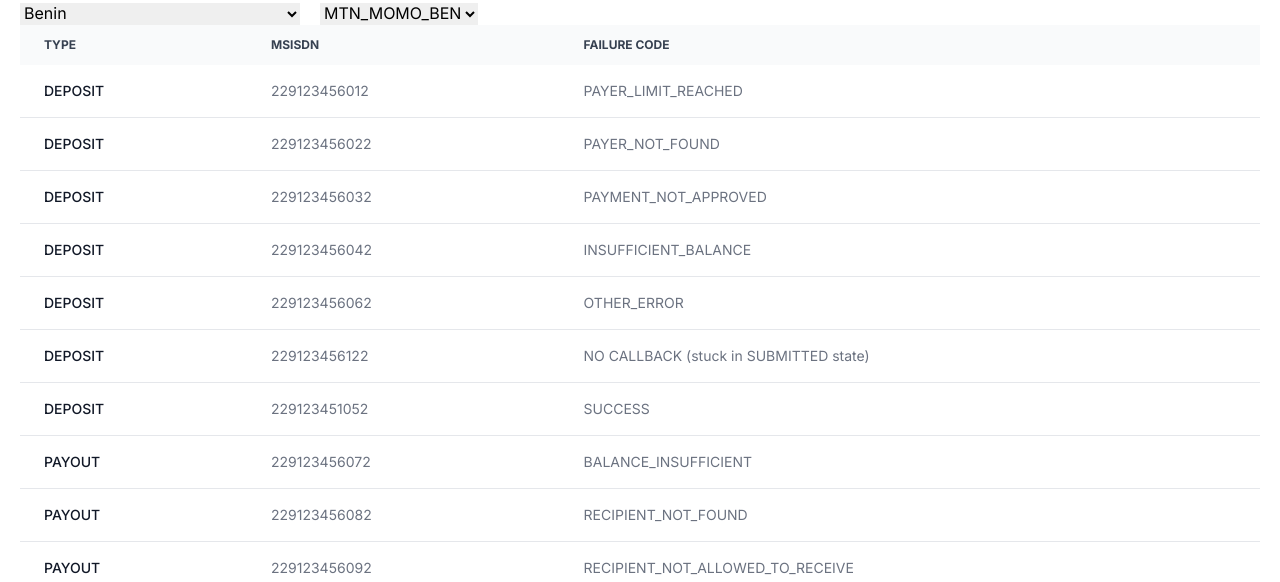
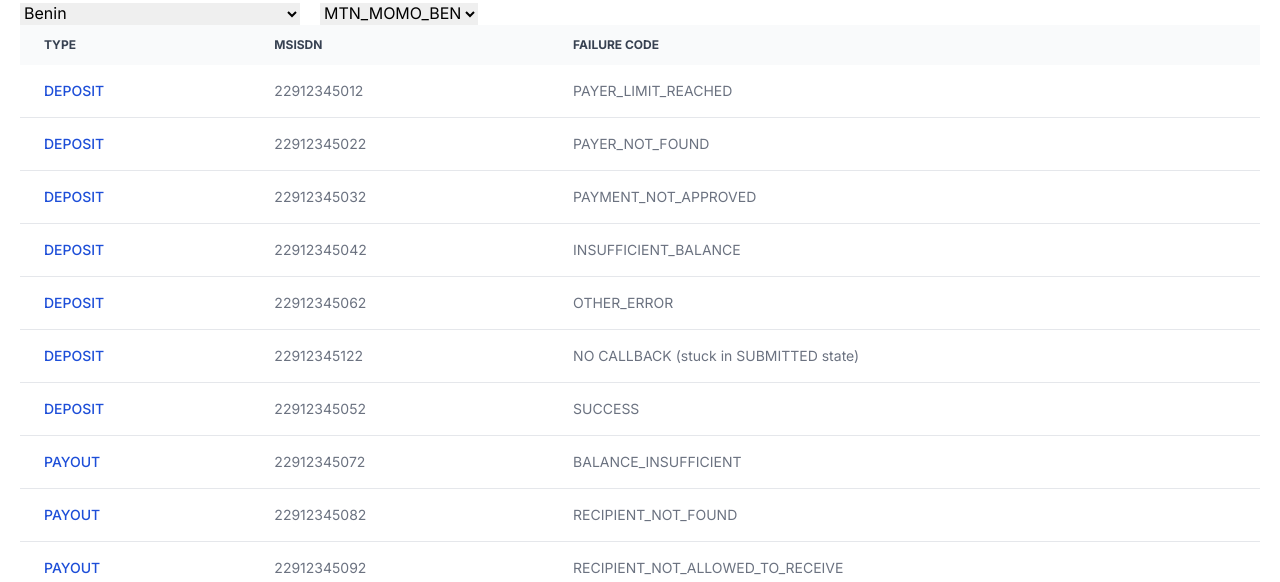
Before and after one commit to dave-evans-pawapay/developer-guide-nextjs, a Next.js app: page /msisdn in a window 1280 px wide. Shown: the part 218-800 px from the top of the page. Built offline with nearby package versions, Linux system fonts and the light colour scheme.

Commit message:
Updated link from test msisdns to deposit / payout

```diff
--- a/src/components/deposit.tsx
+++ b/src/components/deposit.tsx
@@ -2,20 +2,37 @@
 
 import {useState} from "react";
 import Status from "@/components/status";
+import {useSearchParams} from "next/navigation";
 
 export default function Deposit(data: any){
+    const searchParams = useSearchParams();
+    const activeConfig: ActiveConfig = data.data;
+    let initialCountry = activeConfig.countries[0];
+    if (searchParams && searchParams.get('country')){
+        const c = activeConfig.countries.find(c => c.country == searchParams.get('country'));
+        if (c) {
+            initialCountry = c;
+        }
+    }
 
-    const activeConfig: ActiveConfig = data.data;
-    const [country, setCountry] = useState<Country>(activeConfig.countries[0]);
-    const [correspondent, setCorrespondent] = useState<Correspondent>(activeConfig.countries[0].correspondents[0]);
+    let initialCorrespondent = activeConfig.countries[0].correspondents[0];
+    if (searchParams && searchParams.get('mno')){
+        const c = activeConfig.countries[0].correspondents.find(c => c.correspondent == searchParams.get('mno'));
+        if (c) {
+            initialCorrespondent = c;
+        }
+    }
+    const [country, setCountry] = useState<Country>(initialCountry);
+    const [correspondent, setCorrespondent] = useState<Correspondent>(initialCorrespondent);
     const correspondents = country.correspondents;
+    const msisdn = searchParams?.get("msisdn") ? searchParams.get("msisdn") : "";
     const [message, setMessage] = useState({
         message:'',
         status: 'Green',
         show: false});
     const [deposit, setDeposit] = useState({
         depositId: "",
-        msisdn: "",
+        msisdn: msisdn,
         amount: "",
         currency: activeConfig.countries[0].correspondents[0].currency,
         country: activeConfig.countries[0].country,
@@ -101,6 +118,7 @@
                         <div className="md:w-2/3">
                         <input className="appearance-none block w-full bg-gray-200 text-gray-700 border border-gray-400 rounded py-3 px-4 mb-3 leading-tight focus:outline-none focus:bg-white"
                                id="msisdn" name="msisdn" type="text" placeholder="MSISDN"
+                               defaultValue={msisdn ? msisdn : ''}
                                onChange={(e) => {
                                    setDeposit({ ...deposit, msisdn: e.target.value });
                                }}/>
--- a/src/components/payout.tsx
+++ b/src/components/payout.tsx
@@ -2,20 +2,37 @@
 
 import {useState} from "react";
 import Status from "@/components/status";
+import {useSearchParams} from "next/navigation";
 
 export default function Payout(data: any){
+    const searchParams = useSearchParams();
+    const activeConfig: ActiveConfig = data.data;
+    let initialCountry = activeConfig.countries[0];
+    if (searchParams && searchParams.get('country')){
+        const c = activeConfig.countries.find(c => c.country == searchParams.get('country'));
+        if (c) {
+            initialCountry = c;
+        }
+    }
 
-    const activeConfig: ActiveConfig = data.data;
-    const [country, setCountry] = useState<Country>(activeConfig.countries[0]);
-    const [correspondent, setCorrespondent] = useState<Correspondent>(activeConfig.countries[0].correspondents[0]);
+    let initialCorrespondent = activeConfig.countries[0].correspondents[0];
+    if (searchParams && searchParams.get('mno')){
+        const c = activeConfig.countries[0].correspondents.find(c => c.correspondent == searchParams.get('mno'));
+        if (c) {
+            initialCorrespondent = c;
+        }
+    }
+    const [country, setCountry] = useState<Country>(initialCountry);
+    const [correspondent, setCorrespondent] = useState<Correspondent>(initialCorrespondent);
     const correspondents = country.correspondents;
+    const msisdn = searchParams?.get("msisdn") ? searchParams.get("msisdn") : "";
     const [message, setMessage] = useState({
         message:'',
         status: 'Green',
         show: false});
     const [payout, setPayout] = useState({
         payoutId: "",
-        msisdn: "",
+        msisdn: msisdn,
         amount: "",
         currency: activeConfig.countries[0].correspondents[0].currency,
         country: activeConfig.countries[0].country,
@@ -101,6 +118,7 @@
                         <div className="md:w-2/3">
                         <input className="appearance-none block w-full bg-gray-200 text-gray-700 border border-gray-400 rounded py-3 px-4 mb-3 leading-tight focus:outline-none focus:bg-white"
                                id="msisdn" name="msisdn" type="text" placeholder="MSISDN"
+                               defaultValue={msisdn ? msisdn : ''}
                                onChange={(e) => {
                                    setPayout({ ...payout, msisdn: e.target.value });
                                }}/>
--- a/src/components/test-msisdns.tsx
+++ b/src/components/test-msisdns.tsx
@@ -1,6 +1,7 @@
 'use client'
 import GetMockMsisdn from "@/lib/getMockMsisdn";
 import {useState} from "react";
+import Link from "next/link";
 
 export  default function TestMsisdns(props: {}) {
     let msisdns =  GetMockMsisdn();
@@ -75,7 +76,12 @@
                                 { activeMsisdns.map(msisdn => (
                                     <tr className="bg-white border-b dark:bg-gray-800 dark:border-gray-700">
                                         <th scope="row" className="px-6 py-4 font-medium text-gray-900 whitespace-nowrap dark:text-white">
-                                            { msisdn.paymentType}
+                                            <div className="block py-2 pl-3 pr-4 text-white bg-blue-700 rounded md:bg-transparent md:text-blue-700 md:p-0 dark:text-white md:dark:text-blue-500">
+                                                <Link
+                                                    href={`/${msisdn.paymentType.toLowerCase() === 'deposit' ? '/' : 'payout'}?country=${msisdn.code}&mno=${msisdn.mno}&msisdn=${msisdn.msisdn}`}>
+                                                    { msisdn.paymentType}
+                                                </Link>
+                                            </div>
                                         </th>
                                         <td className="px-6 py-4">
                                             {msisdn.msisdn}
--- a/src/lib/getMockMsisdn.tsx
+++ b/src/lib/getMockMsisdn.tsx
@@ -1,65 +1,65 @@
 export default function(country?: string | null,mno? : string | null ) {
     let msisdn: TestMsisdn[] = [
-        {country: 'Benin',mno: 'MTN_MOMO_BEN',paymentType: 'DEPOSIT',msisdn:'229123456012',failureReason: 'PAYER_LIMIT_REACHED'},
-        {country: 'Benin',mno: 'MTN_MOMO_BEN',paymentType: 'DEPOSIT',msisdn:'229123456022',failureReason: 'PAYER_NOT_FOUND'},
-        {country: 'Benin',mno: 'MTN_MOMO_BEN',paymentType: 'DEPOSIT',msisdn:'229123456032',failureReason: 'PAYMENT_NOT_APPROVED'},
-        {country: 'Benin',mno: 'MTN_MOMO_BEN',paymentType: 'DEPOSIT',msisdn:'229123456042',failureReason: 'INSUFFICIENT_BALANCE'},
-        {country: 'Benin',mno: 'MTN_MOMO_BEN',paymentType: 'DEPOSIT',msisdn:'229123456062',failureReason: 'OTHER_ERROR'},
-        {country: 'Benin',mno: 'MTN_MOMO_BEN',paymentType: 'DEPOSIT',msisdn:'229123456122',failureReason: 'NO CALLBACK (stuck in SUBMITTED state)'},
-        {country: 'Benin',mno: 'MTN_MOMO_BEN',paymentType: 'DEPOSIT',msisdn:'229123451052',failureReason: 'SUCCESS'},
-        {country: 'Benin',mno: 'MTN_MOMO_BEN',paymentType: 'PAYOUT',msisdn:'229123456072',failureReason: 'BALANCE_INSUFFICIENT'},
-        {country: 'Benin',mno: 'MTN_MOMO_BEN',paymentType: 'PAYOUT',msisdn:'229123456082',failureReason: 'RECIPIENT_NOT_FOUND'},
-        {country: 'Benin',mno: 'MTN_MOMO_BEN',paymentType: 'PAYOUT',msisdn:'229123456092',failureReason: 'RECIPIENT_NOT_ALLOWED_TO_RECEIVE'},
-        {country: 'Benin',mno: 'MTN_MOMO_BEN',paymentType: 'PAYOUT',msisdn:'229123456112',failureReason: 'OTHER_ERROR'},
-        {country: 'Benin',mno: 'MTN_MOMO_BEN',paymentType: 'PAYOUT',msisdn:'229123456122',failureReason: 'NO CALLBACK (stuck in SUBMITTED state)'},
-        {country: 'Benin',mno: 'MTN_MOMO_BEN',paymentType: 'PAYOUT',msisdn:'229123456102',failureReason: 'SUCCESS'},
-        {country: 'Cameroon',mno: 'MTN_MOMO_CMR',paymentType: 'DEPOSIT',msisdn:'237123456011',failureReason: 'PAYER_LIMIT_REACHED'},
-        {country: 'Cameroon',mno: 'MTN_MOMO_CMR',paymentType: 'DEPOSIT',msisdn:'237123456021',failureReason: 'PAYER_NOT_FOUND'},
-        {country: 'Cameroon',mno: 'MTN_MOMO_CMR',paymentType: 'DEPOSIT',msisdn:'237123456031',failureReason: 'PAYMENT_NOT_APPROVED'},
-        {country: 'Cameroon',mno: 'MTN_MOMO_CMR',paymentType: 'DEPOSIT',msisdn:'237123456041',failureReason: 'INSUFFICIENT_BALANCE'},
-        {country: 'Cameroon',mno: 'MTN_MOMO_CMR',paymentType: 'DEPOSIT',msisdn:'237123456061',failureReason: 'OTHER_ERROR'},
-        {country: 'Cameroon',mno: 'MTN_MOMO_CMR',paymentType: 'DEPOSIT',msisdn:'237123456121',failureReason: 'NO CALLBACK (stuck in SUBMITTED state)'},
-        {country: 'Cameroon',mno: 'MTN_MOMO_CMR',paymentType: 'DEPOSIT',msisdn:'237123456051',failureReason: 'SUCCESS'},
-        {country: 'Cameroon',mno: 'MTN_MOMO_CMR',paymentType: 'PAYOUT',msisdn:'237123456072',failureReason: 'BALANCE_INSUFFICIENT'},
-        {country: 'Cameroon',mno: 'MTN_MOMO_CMR',paymentType: 'PAYOUT',msisdn:'237123456082',failureReason: 'RECIPIENT_NOT_FOUND'},
-        {country: 'Cameroon',mno: 'MTN_MOMO_CMR',paymentType: 'PAYOUT',msisdn:'237123456092',failureReason: 'RECIPIENT_NOT_ALLOWED_TO_RECEIVE'},
-        {country: 'Cameroon',mno: 'MTN_MOMO_CMR',paymentType: 'PAYOUT',msisdn:'237123456112',failureReason: 'OTHER_ERROR'},
-        {country: 'Cameroon',mno: 'MTN_MOMO_CMR',paymentType: 'PAYOUT',msisdn:'237123456122',failureReason: 'NO CALLBACK (stuck in SUBMITTED state)'},
-        {country: 'Cameroon',mno: 'MTN_MOMO_CMR',paymentType: 'PAYOUT',msisdn:'237123456102',failureReason: 'SUCCESS'},
-        {country: 'Cameroon',mno: 'ORANGE_CMR',paymentType: 'DEPOSIT',msisdn:'237123456011',failureReason: 'PAYER_LIMIT_REACHED'},
-        {country: 'Cameroon',mno: 'ORANGE_CMR',paymentType: 'DEPOSIT',msisdn:'237123456021',failureReason: 'PAYER_NOT_FOUND'},
-        {country: 'Cameroon',mno: 'ORANGE_CMR',paymentType: 'DEPOSIT',msisdn:'237123456031',failureReason: 'PAYMENT_NOT_APPROVED'},
-        {country: 'Cameroon',mno: 'ORANGE_CMR',paymentType: 'DEPOSIT',msisdn:'237123456041',failureReason: 'INSUFFICIENT_BALANCE'},
-        {country: 'Cameroon',mno: 'ORANGE_CMR',paymentType: 'DEPOSIT',msisdn:'237123456061',failureReason: 'OTHER_ERROR'},
-        {country: 'Cameroon',mno: 'ORANGE_CMR',paymentType: 'DEPOSIT',msisdn:'237123456121',failureReason: 'NO CALLBACK (stuck in SUBMITTED state)'},
-        {country: 'Cameroon',mno: 'ORANGE_CMR',paymentType: 'DEPOSIT',msisdn:'237123456051',failureReason: 'SUCCESS'},
-        {country: 'Cameroon',mno: 'ORANGE_CMR',paymentType: 'PAYOUT',msisdn:'237123456112',failureReason: 'OTHER_ERROR'},
-        {country: 'Cameroon',mno: 'ORANGE_CMR',paymentType: 'PAYOUT',msisdn:'237123456122',failureReason: 'NO CALLBACK (stuck in SUBMITTED state)'},
-        {country: 'Cameroon',mno: 'ORANGE_CMR',paymentType: 'PAYOUT',msisdn:'237123456102',failureReason: 'SUCCESS'},
-        {country: 'Côte d\'Ivoire',mno: 'MTN_MOMO_CIV',paymentType: 'DEPOSIT',msisdn:'2251234567011',failureReason: 'PAYER_LIMIT_REACHED'},
-        {country: 'Côte d\'Ivoire',mno: 'MTN_MOMO_CIV',paymentType: 'DEPOSIT',msisdn:'2251234567021',failureReason: 'PAYER_NOT_FOUND'},
-        {country: 'Côte d\'Ivoire',mno: 'MTN_MOMO_CIV',paymentType: 'DEPOSIT',msisdn:'2251234567031',failureReason: 'PAYMENT_NOT_APPROVED'},
-        {country: 'Côte d\'Ivoire',mno: 'MTN_MOMO_CIV',paymentType: 'DEPOSIT',msisdn:'2251234567041',failureReason: 'INSUFFICIENT_BALANCE'},
-        {country: 'Côte d\'Ivoire',mno: 'MTN_MOMO_CIV',paymentType: 'DEPOSIT',msisdn:'2251234567061',failureReason: 'OTHER_ERROR'},
-        {country: 'Côte d\'Ivoire',mno: 'MTN_MOMO_CIV',paymentType: 'DEPOSIT',msisdn:'2251234567121',failureReason: 'NO CALLBACK (stuck in SUBMITTED state)'},
-        {country: 'Côte d\'Ivoire',mno: 'MTN_MOMO_CIV',paymentType: 'DEPOSIT',msisdn:'2251234567051',failureReason: 'SUCCESS'},
-        {country: 'Côte d\'Ivoire',mno: 'MTN_MOMO_CIV',paymentType: 'PAYOUT',msisdn:'2251234567072',failureReason: 'BALANCE_INSUFFICIENT'},
-        {country: 'Côte d\'Ivoire',mno: 'MTN_MOMO_CIV',paymentType: 'PAYOUT',msisdn:'2251234567082',failureReason: 'RECIPIENT_NOT_FOUND'},
-        {country: 'Côte d\'Ivoire',mno: 'MTN_MOMO_CIV',paymentType: 'PAYOUT',msisdn:'2251234567092',failureReason: 'RECIPIENT_NOT_ALLOWED_TO_RECEIVE'},
-        {country: 'Côte d\'Ivoire',mno: 'MTN_MOMO_CIV',paymentType: 'PAYOUT',msisdn:'2251234567112',failureReason: 'OTHER_ERROR'},
-        {country: 'Côte d\'Ivoire',mno: 'MTN_MOMO_CIV',paymentType: 'PAYOUT',msisdn:'2251234567122',failureReason: 'NO CALLBACK (stuck in SUBMITTED state)'},
-        {country: 'Côte d\'Ivoire',mno: 'MTN_MOMO_CIV',paymentType: 'PAYOUT',msisdn:'2251234567102',failureReason: 'SUCCESS'},
-        {country: 'Democratic Republic of the Congo ',mno: 'VODACOM_MPESA_COD',paymentType: 'DEPOSIT',msisdn:'243123456021',failureReason: 'PAYER_NOT_FOUND'},
-        {country: 'Democratic Republic of the Congo ',mno: 'VODACOM_MPESA_COD',paymentType: 'DEPOSIT',msisdn:'243123456031',failureReason: 'PAYMENT_NOT_APPROVED'},
-        {country: 'Democratic Republic of the Congo ',mno: 'VODACOM_MPESA_COD',paymentType: 'DEPOSIT',msisdn:'243123456041',failureReason: 'INSUFFICIENT_BALANCE'},
-        {country: 'Democratic Republic of the Congo ',mno: 'VODACOM_MPESA_COD',paymentType: 'DEPOSIT',msisdn:'243123456061',failureReason: 'OTHER_ERROR'},
-        {country: 'Democratic Republic of the Congo ',mno: 'VODACOM_MPESA_COD',paymentType: 'DEPOSIT',msisdn:'243123456121',failureReason: 'NO CALLBACK (stuck in SUBMITTED state)'},
-        {country: 'Democratic Republic of the Congo ',mno: 'VODACOM_MPESA_COD',paymentType: 'DEPOSIT',msisdn:'243123456051',failureReason: 'SUCCESS'},
-        {country: 'Democratic Republic of the Congo ',mno: 'VODACOM_MPESA_COD',paymentType: 'PAYOUT',msisdn:'243123456072',failureReason: 'BALANCE_INSUFFICIENT'},
-        {country: 'Democratic Republic of the Congo ',mno: 'VODACOM_MPESA_COD',paymentType: 'PAYOUT',msisdn:'243123456082',failureReason: 'RECIPIENT_NOT_FOUND'},
-        {country: 'Democratic Republic of the Congo ',mno: 'VODACOM_MPESA_COD',paymentType: 'PAYOUT',msisdn:'243123456112',failureReason: 'OTHER_ERROR'},
-        {country: 'Democratic Republic of the Congo ',mno: 'VODACOM_MPESA_CODR',paymentType: 'PAYOUT',msisdn:'243123456122',failureReason: 'NO CALLBACK (stuck in SUBMITTED state)'},
-        {country: 'Democratic Republic of the Congo ',mno: 'VODACOM_MPESA_COD',paymentType: 'PAYOUT',msisdn:'243123456102',failureReason: 'SUCCESS'},
+        {code: 'BEN', country: 'Benin',mno: 'MTN_MOMO_BEN',paymentType: 'DEPOSIT',msisdn:'22912345012',failureReason: 'PAYER_LIMIT_REACHED'},
+        {code: 'BEN', country: 'Benin',mno: 'MTN_MOMO_BEN',paymentType: 'DEPOSIT',msisdn:'22912345022',failureReason: 'PAYER_NOT_FOUND'},
+        {code: 'BEN', country: 'Benin',mno: 'MTN_MOMO_BEN',paymentType: 'DEPOSIT',msisdn:'22912345032',failureReason: 'PAYMENT_NOT_APPROVED'},
+        {code: 'BEN', country: 'Benin',mno: 'MTN_MOMO_BEN',paymentType: 'DEPOSIT',msisdn:'22912345042',failureReason: 'INSUFFICIENT_BALANCE'},
+        {code: 'BEN', country: 'Benin',mno: 'MTN_MOMO_BEN',paymentType: 'DEPOSIT',msisdn:'22912345062',failureReason: 'OTHER_ERROR'},
+        {code: 'BEN', country: 'Benin',mno: 'MTN_MOMO_BEN',paymentType: 'DEPOSIT',msisdn:'22912345122',failureReason: 'NO CALLBACK (stuck in SUBMITTED state)'},
+        {code: 'BEN', country: 'Benin',mno: 'MTN_MOMO_BEN',paymentType: 'DEPOSIT',msisdn:'22912345052',failureReason: 'SUCCESS'},
+        {code: 'BEN', country: 'Benin',mno: 'MTN_MOMO_BEN',paymentType: 'PAYOUT',msisdn:'22912345072',failureReason: 'BALANCE_INSUFFICIENT'},
+        {code: 'BEN', country: 'Benin',mno: 'MTN_MOMO_BEN',paymentType: 'PAYOUT',msisdn:'22912345082',failureReason: 'RECIPIENT_NOT_FOUND'},
+        {code: 'BEN', country: 'Benin',mno: 'MTN_MOMO_BEN',paymentType: 'PAYOUT',msisdn:'22912345092',failureReason: 'RECIPIENT_NOT_ALLOWED_TO_RECEIVE'},
+        {code: 'BEN', country: 'Benin',mno: 'MTN_MOMO_BEN',paymentType: 'PAYOUT',msisdn:'22912345112',failureReason: 'OTHER_ERROR'},
+        {code: 'BEN', country: 'Benin',mno: 'MTN_MOMO_BEN',paymentType: 'PAYOUT',msisdn:'22912345122',failureReason: 'NO CALLBACK (stuck in SUBMITTED state)'},
+        {code: 'BEN', country: 'Benin',mno: 'MTN_MOMO_BEN',paymentType: 'PAYOUT',msisdn:'22912345102',failureReason: 'SUCCESS'},
+        {code: 'CMR', country: 'Cameroon',mno: 'MTN_MOMO_CMR',paymentType: 'DEPOSIT',msisdn:'237123456011',failureReason: 'PAYER_LIMIT_REACHED'},
+        {code: 'CMR', country: 'Cameroon',mno: 'MTN_MOMO_CMR',paymentType: 'DEPOSIT',msisdn:'237123456021',failureReason: 'PAYER_NOT_FOUND'},
+        {code: 'CMR', country: 'Cameroon',mno: 'MTN_MOMO_CMR',paymentType: 'DEPOSIT',msisdn:'237123456031',failureReason: 'PAYMENT_NOT_APPROVED'},
+        {code: 'CMR', country: 'Cameroon',mno: 'MTN_MOMO_CMR',paymentType: 'DEPOSIT',msisdn:'237123456041',failureReason: 'INSUFFICIENT_BALANCE'},
+        {code: 'CMR', country: 'Cameroon',mno: 'MTN_MOMO_CMR',paymentType: 'DEPOSIT',msisdn:'237123456061',failureReason: 'OTHER_ERROR'},
+        {code: 'CMR', country: 'Cameroon',mno: 'MTN_MOMO_CMR',paymentType: 'DEPOSIT',msisdn:'237123456121',failureReason: 'NO CALLBACK (stuck in SUBMITTED state)'},
+        {code: 'CMR', country: 'Cameroon',mno: 'MTN_MOMO_CMR',paymentType: 'DEPOSIT',msisdn:'237123456051',failureReason: 'SUCCESS'},
+        {code: 'CMR', country: 'Cameroon',mno: 'MTN_MOMO_CMR',paymentType: 'PAYOUT',msisdn:'237123456072',failureReason: 'BALANCE_INSUFFICIENT'},
+        {code: 'CMR', country: 'Cameroon',mno: 'MTN_MOMO_CMR',paymentType: 'PAYOUT',msisdn:'237123456082',failureReason: 'RECIPIENT_NOT_FOUND'},
+        {code: 'CMR', country: 'Cameroon',mno: 'MTN_MOMO_CMR',paymentType: 'PAYOUT',msisdn:'237123456092',failureReason: 'RECIPIENT_NOT_ALLOWED_TO_RECEIVE'},
+        {code: 'CMR', country: 'Cameroon',mno: 'MTN_MOMO_CMR',paymentType: 'PAYOUT',msisdn:'237123456112',failureReason: 'OTHER_ERROR'},
+        {code: 'CMR', country: 'Cameroon',mno: 'MTN_MOMO_CMR',paymentType: 'PAYOUT',msisdn:'237123456122',failureReason: 'NO CALLBACK (stuck in SUBMITTED state)'},
+        {code: 'CMR', country: 'Cameroon',mno: 'MTN_MOMO_CMR',paymentType: 'PAYOUT',msisdn:'237123456102',failureReason: 'SUCCESS'},
+        {code: 'CMR', country: 'Cameroon',mno: 'ORANGE_CMR',paymentType: 'DEPOSIT',msisdn:'237123456011',failureReason: 'PAYER_LIMIT_REACHED'},
+        {code: 'CMR', country: 'Cameroon',mno: 'ORANGE_CMR',paymentType: 'DEPOSIT',msisdn:'237123456021',failureReason: 'PAYER_NOT_FOUND'},
+        {code: 'CMR', country: 'Cameroon',mno: 'ORANGE_CMR',paymentType: 'DEPOSIT',msisdn:'237123456031',failureReason: 'PAYMENT_NOT_APPROVED'},
+        {code: 'CMR', country: 'Cameroon',mno: 'ORANGE_CMR',paymentType: 'DEPOSIT',msisdn:'237123456041',failureReason: 'INSUFFICIENT_BALANCE'},
+        {code: 'CMR', country: 'Cameroon',mno: 'ORANGE_CMR',paymentType: 'DEPOSIT',msisdn:'237123456061',failureReason: 'OTHER_ERROR'},
+        {code: 'CMR', country: 'Cameroon',mno: 'ORANGE_CMR',paymentType: 'DEPOSIT',msisdn:'237123456121',failureReason: 'NO CALLBACK (stuck in SUBMITTED state)'},
+        {code: 'CMR', country: 'Cameroon',mno: 'ORANGE_CMR',paymentType: 'DEPOSIT',msisdn:'237123456051',failureReason: 'SUCCESS'},
+        {code: 'CMR', country: 'Cameroon',mno: 'ORANGE_CMR',paymentType: 'PAYOUT',msisdn:'237123456112',failureReason: 'OTHER_ERROR'},
+        {code: 'CMR', country: 'Cameroon',mno: 'ORANGE_CMR',paymentType: 'PAYOUT',msisdn:'237123456122',failureReason: 'NO CALLBACK (stuck in SUBMITTED state)'},
+        {code: 'CMR', country: 'Cameroon',mno: 'ORANGE_CMR',paymentType: 'PAYOUT',msisdn:'237123456102',failureReason: 'SUCCESS'},
+        {code: 'CIV', country: 'Côte d\'Ivoire',mno: 'MTN_MOMO_CIV',paymentType: 'DEPOSIT',msisdn:'2251234567011',failureReason: 'PAYER_LIMIT_REACHED'},
+        {code: 'CIV', country: 'Côte d\'Ivoire',mno: 'MTN_MOMO_CIV',paymentType: 'DEPOSIT',msisdn:'2251234567021',failureReason: 'PAYER_NOT_FOUND'},
+        {code: 'CIV', country: 'Côte d\'Ivoire',mno: 'MTN_MOMO_CIV',paymentType: 'DEPOSIT',msisdn:'2251234567031',failureReason: 'PAYMENT_NOT_APPROVED'},
+        {code: 'CIV', country: 'Côte d\'Ivoire',mno: 'MTN_MOMO_CIV',paymentType: 'DEPOSIT',msisdn:'2251234567041',failureReason: 'INSUFFICIENT_BALANCE'},
+        {code: 'CIV', country: 'Côte d\'Ivoire',mno: 'MTN_MOMO_CIV',paymentType: 'DEPOSIT',msisdn:'2251234567061',failureReason: 'OTHER_ERROR'},
+        {code: 'CIV', country: 'Côte d\'Ivoire',mno: 'MTN_MOMO_CIV',paymentType: 'DEPOSIT',msisdn:'2251234567121',failureReason: 'NO CALLBACK (stuck in SUBMITTED state)'},
+        {code: 'CIV', country: 'Côte d\'Ivoire',mno: 'MTN_MOMO_CIV',paymentType: 'DEPOSIT',msisdn:'2251234567051',failureReason: 'SUCCESS'},
+        {code: 'CIV', country: 'Côte d\'Ivoire',mno: 'MTN_MOMO_CIV',paymentType: 'PAYOUT',msisdn:'2251234567072',failureReason: 'BALANCE_INSUFFICIENT'},
+        {code: 'CIV', country: 'Côte d\'Ivoire',mno: 'MTN_MOMO_CIV',paymentType: 'PAYOUT',msisdn:'2251234567082',failureReason: 'RECIPIENT_NOT_FOUND'},
+        {code: 'CIV', country: 'Côte d\'Ivoire',mno: 'MTN_MOMO_CIV',paymentType: 'PAYOUT',msisdn:'2251234567092',failureReason: 'RECIPIENT_NOT_ALLOWED_TO_RECEIVE'},
+        {code: 'CIV', country: 'Côte d\'Ivoire',mno: 'MTN_MOMO_CIV',paymentType: 'PAYOUT',msisdn:'2251234567112',failureReason: 'OTHER_ERROR'},
+        {code: 'CIV', country: 'Côte d\'Ivoire',mno: 'MTN_MOMO_CIV',paymentType: 'PAYOUT',msisdn:'2251234567122',failureReason: 'NO CALLBACK (stuck in SUBMITTED state)'},
+        {code: 'CIV', country: 'Côte d\'Ivoire',mno: 'MTN_MOMO_CIV',paymentType: 'PAYOUT',msisdn:'2251234567102',failureReason: 'SUCCESS'},
+        {code: 'DRC', country: 'Democratic Republic of the Congo ',mno: 'VODACOM_MPESA_COD',paymentType: 'DEPOSIT',msisdn:'243123456021',failureReason: 'PAYER_NOT_FOUND'},
+        {code: 'DRC', country: 'Democratic Republic of the Congo ',mno: 'VODACOM_MPESA_COD',paymentType: 'DEPOSIT',msisdn:'243123456031',failureReason: 'PAYMENT_NOT_APPROVED'},
+        {code: 'DRC', country: 'Democratic Republic of the Congo ',mno: 'VODACOM_MPESA_COD',paymentType: 'DEPOSIT',msisdn:'243123456041',failureReason: 'INSUFFICIENT_BALANCE'},
+        {code: 'DRC', country: 'Democratic Republic of the Congo ',mno: 'VODACOM_MPESA_COD',paymentType: 'DEPOSIT',msisdn:'243123456061',failureReason: 'OTHER_ERROR'},
+        {code: 'DRC', country: 'Democratic Republic of the Congo ',mno: 'VODACOM_MPESA_COD',paymentType: 'DEPOSIT',msisdn:'243123456121',failureReason: 'NO CALLBACK (stuck in SUBMITTED state)'},
+        {code: 'DRC', country: 'Democratic Republic of the Congo ',mno: 'VODACOM_MPESA_COD',paymentType: 'DEPOSIT',msisdn:'243123456051',failureReason: 'SUCCESS'},
+        {code: 'DRC', country: 'Democratic Republic of the Congo ',mno: 'VODACOM_MPESA_COD',paymentType: 'PAYOUT',msisdn:'243123456072',failureReason: 'BALANCE_INSUFFICIENT'},
+        {code: 'DRC', country: 'Democratic Republic of the Congo ',mno: 'VODACOM_MPESA_COD',paymentType: 'PAYOUT',msisdn:'243123456082',failureReason: 'RECIPIENT_NOT_FOUND'},
+        {code: 'DRC', country: 'Democratic Republic of the Congo ',mno: 'VODACOM_MPESA_COD',paymentType: 'PAYOUT',msisdn:'243123456112',failureReason: 'OTHER_ERROR'},
+        {code: 'DRC', country: 'Democratic Republic of the Congo ',mno: 'VODACOM_MPESA_CODR',paymentType: 'PAYOUT',msisdn:'243123456122',failureReason: 'NO CALLBACK (stuck in SUBMITTED state)'},
+        {code: 'DRC', country: 'Democratic Republic of the Congo ',mno: 'VODACOM_MPESA_COD',paymentType: 'PAYOUT',msisdn:'243123456102',failureReason: 'SUCCESS'},
     ];
     if (country) {
         msisdn = msisdn.filter(c => c.country = country);
--- a/type.d.ts
+++ b/type.d.ts
@@ -66,6 +66,7 @@
 }
 
 type TestMsisdn = {
+    code: string,
     country: string,
     paymentType: string,
     mno: string,
```
